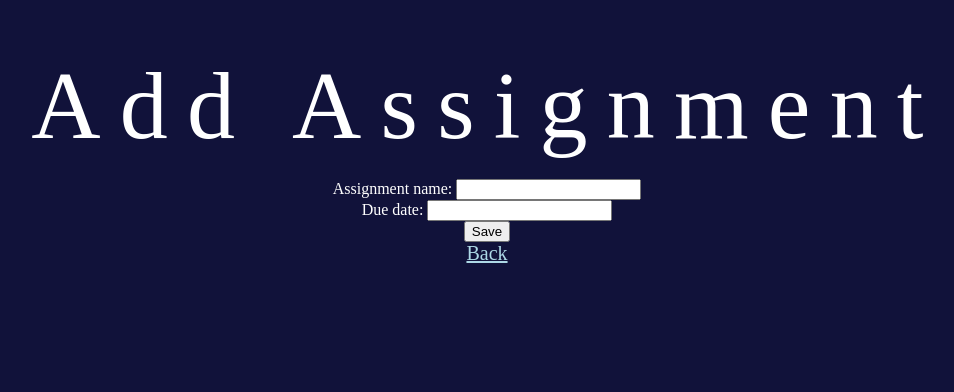
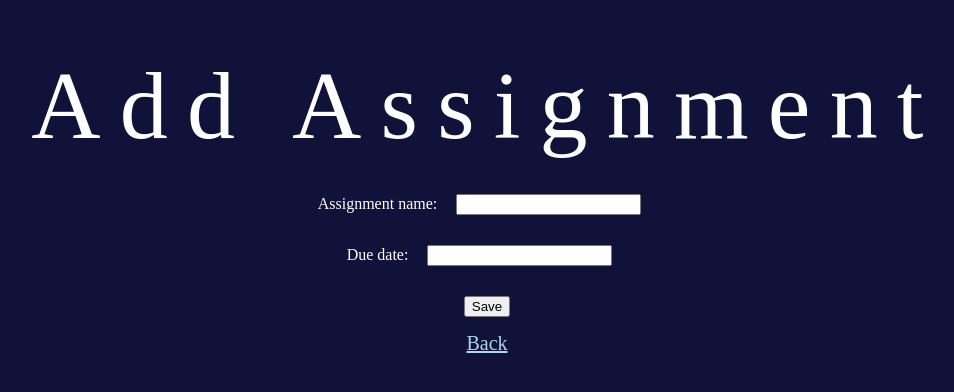
Before and after one commit to tobiasjdcolvin/Schedule-Bot, a Django app: page /add in a window 1280 px wide. Shown: the top 392 px of the page, without its empty margins (153-1107 px from the left). Run offline with Django 5.2, Linux system fonts and the light colour scheme; the visitor is signed in with stand-in values (Sample User, id 1).

Commit message:
More styling.

```diff
--- a/main/views.py
+++ b/main/views.py
@@ -87,6 +87,7 @@ def generate_view(request):
                 Do not use millitary time and use am and pm. \
                 leave half hour for breakfast between 8am and 10 am. \
                 leave hour for lunch between 12pm and 2pm. \
+                Make sure your output is NOT in markdown format. \
                 leave hour for dinner between 5pm and 8pm."),
             input= prompt,
             temperature=0.2
--- a/static/css/add.css
+++ b/static/css/add.css
@@ -10,6 +10,10 @@ body {
     text-align: center;
     background-color: rgb(17, 18, 58);
     color: white;
+}
+
+input {
+    margin: 15px;
 }
 
 #AssignmentList {
```
